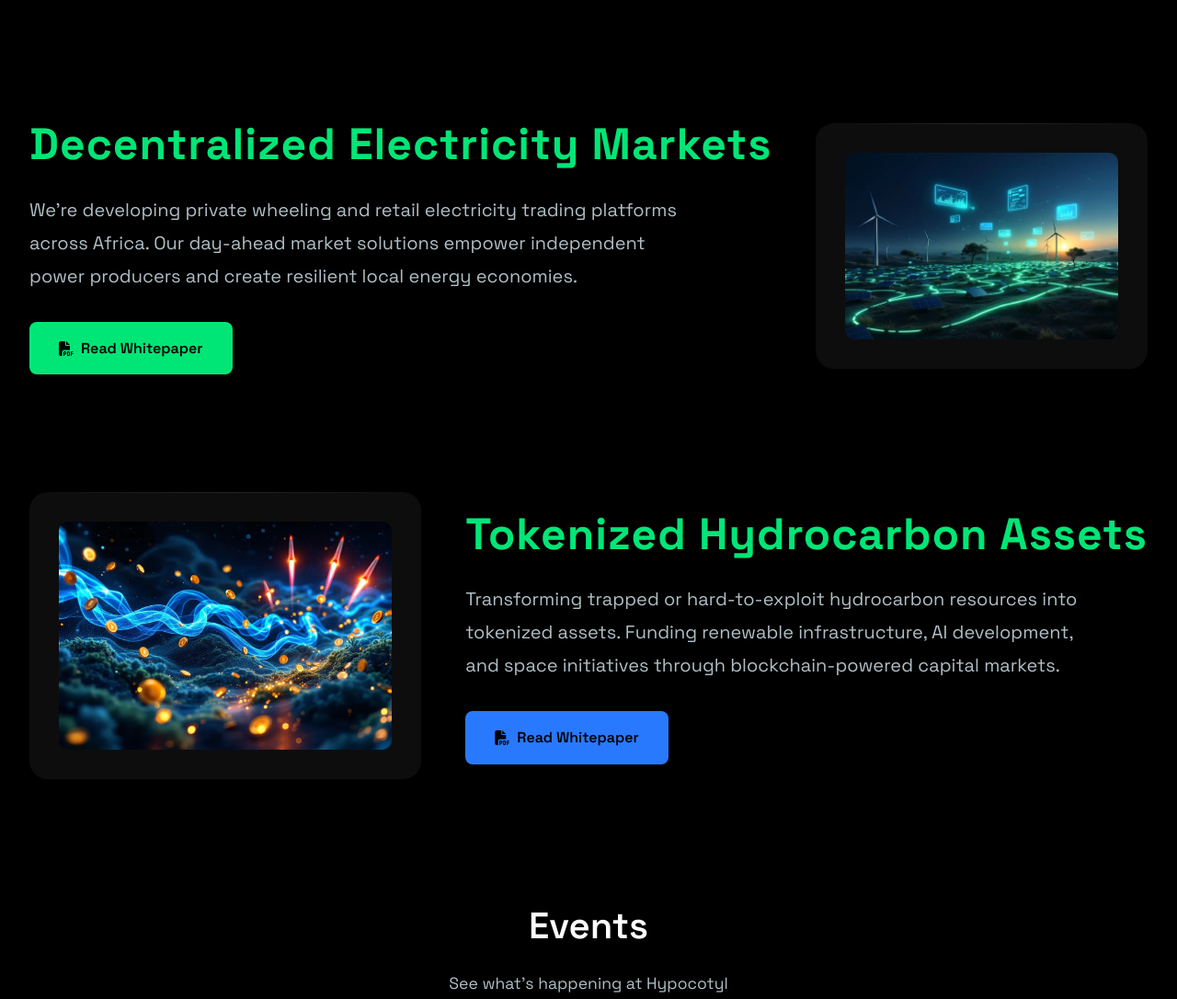
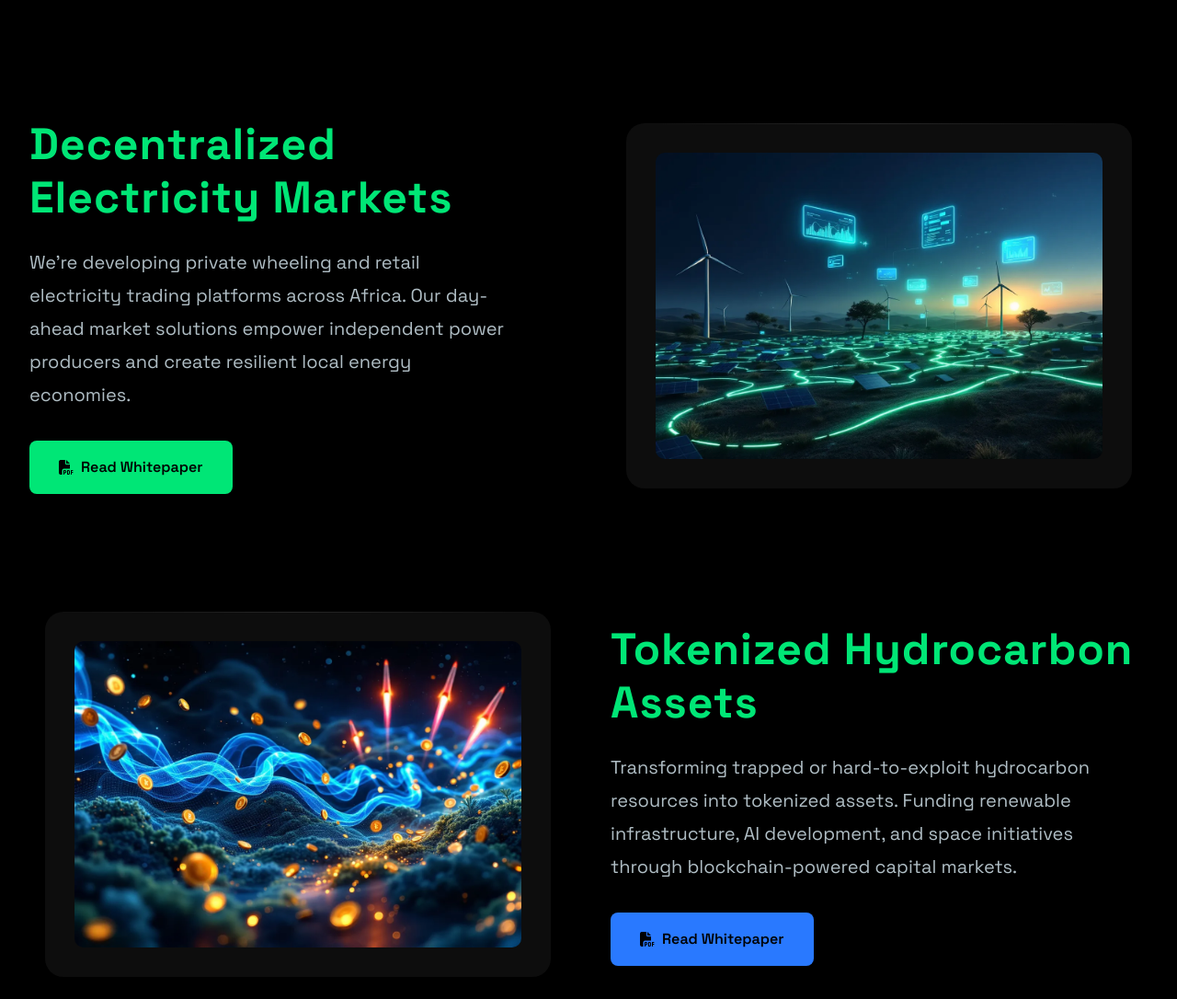
Before and after one commit to AsobaCloud/hypocotyl, a plain HTML site: page index.html in a window 1280 px wide. Shown: the part 1160-2246 px from the top of the page at 92% size. Drawn offline with nearby package versions, Linux system fonts and the light colour scheme; a script that the page names is missing.

```diff
--- a/index.html
+++ b/index.html
@@ -184,8 +184,9 @@
         .hero h1, .feature-title {
             color: #00E676;
             font-family: 'Space Grotesk', -apple-system, BlinkMacSystemFont, 'Segoe UI', Roboto, Oxygen, Ubuntu, Cantarell, sans-serif;
-            white-space: nowrap;
-            overflow: visible;
+            white-space: normal !important;
+            overflow-wrap: break-word;
+            word-break: break-word;
             font-weight: 700;
             letter-spacing: 1px;
             background: none;
```
Also changed, not shown: energy.html (+3 -2 lines), web3.html (+3 -2 lines).
